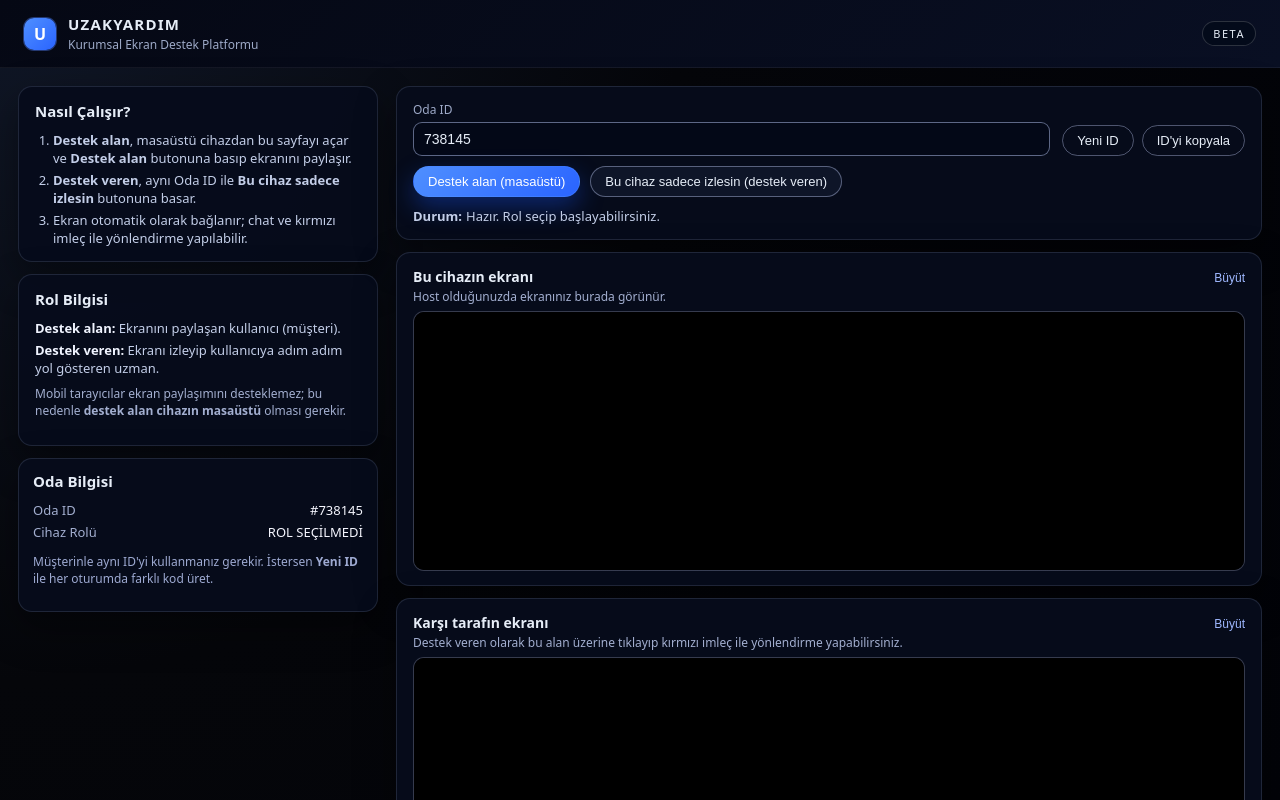
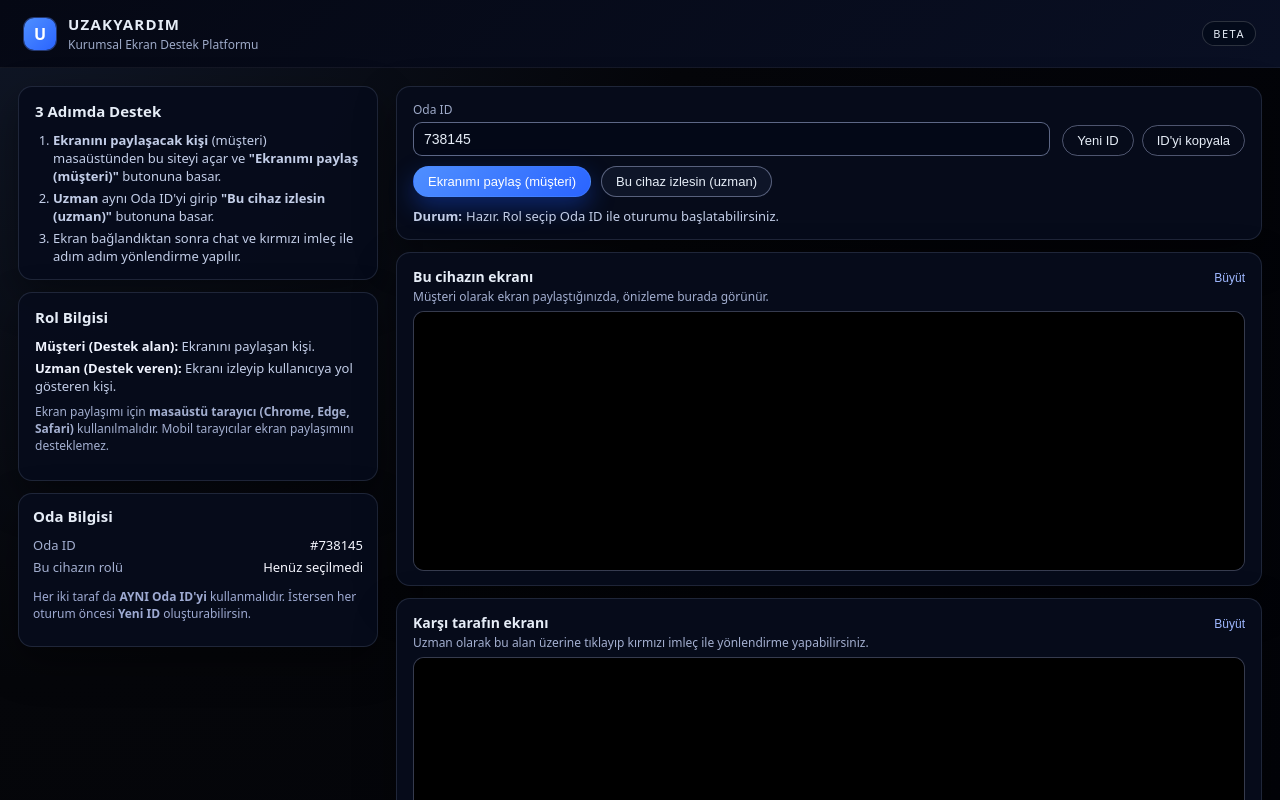
Before and after one commit to 2phasan/uzakyardim, a React (Vite) app in the folder client/: page / in a window 1280 px wide. Shown: the top 800 px of the page. Built offline with nearby package versions, Linux system fonts and the light colour scheme; no server answers.

Commit message:
Yeni arayüz ve kırmızı imleç iyileştirmeleri

```diff
--- a/client/src/RemoteHelp.tsx
+++ b/client/src/RemoteHelp.tsx
@@ -41,7 +41,7 @@ function RemoteHelp() {
   const [isHost, setIsHost] = useState<boolean | null>(null); // true = destek alan
   const [sharing, setSharing] = useState(false);
   const [status, setStatus] = useState<string>(
-    "Hazır. Rol seçip başlayabilirsiniz."
+    "Hazır. Rol seçip Oda ID ile oturumu başlatabilirsiniz."
   );
   const [error, setError] = useState<string | null>(null);
   const [localFull, setLocalFull] = useState(false);
@@ -153,7 +153,7 @@ function RemoteHelp() {
       setChatMessages((prev) => [...prev, message]);
     });
 
-    // Uzak imleç: socket'ten geldiğinde göster
+    // Uzak imleç: hem destek alan hem destek veren aynı noktayı görsün
     socket.on("remote-pointer", ({ x, y }: { x: number; y: number }) => {
       triggerPointer(x, y);
     });
@@ -271,7 +271,7 @@ function RemoteHelp() {
 
       setSharing(true);
       setStatus(
-        "Ekran paylaşımı başladı. Destek veren bağlantıyı bekleyebilirsiniz."
+        "Ekran paylaşımı başladı. Uzmanın (destek veren) bağlanmasını bekleyin."
       );
 
       const [videoTrack] = stream.getVideoTracks();
@@ -306,7 +306,7 @@ function RemoteHelp() {
     }
 
     setIsHost(false);
-    setStatus("Odaya katılmaya çalışılıyor… Bu cihaz: DESTEK VEREN");
+    setStatus("Odaya katılmaya çalışılıyor… Bu cihaz: DESTEK VEREN (uzman)");
 
     createPeerConnection();
 
@@ -373,19 +373,22 @@ function RemoteHelp() {
   };
 
   const handleRemoteScreenClick = (e: React.MouseEvent<HTMLDivElement>) => {
+    // Sadece DESTEK VEREN tıklayınca kırmızı imleç gönderebilsin
     if (!socketRef.current || !roomIdRef.current) return;
-    if (isHostRef.current) return; // sadece DESTEK VEREN tıklayabilir
+    if (isHostRef.current) return;
 
     const rect = e.currentTarget.getBoundingClientRect();
     const x = ((e.clientX - rect.left) / rect.width) * 100;
     const y = ((e.clientY - rect.top) / rect.height) * 100;
 
+    // Herkese bildir
     socketRef.current.emit("remote-pointer", {
       roomId: roomIdRef.current,
       x,
       y
     });
 
+    // Anında kendi ekranında da göster
     triggerPointer(x, y);
   };
 
@@ -403,22 +406,25 @@ function RemoteHelp() {
       </header>
 
       <main className="app-main">
+        {/* SOL: Açıklama alanı */}
         <section className="info-column">
           <div className="card">
-            <h2 className="card-title">Nasıl Çalışır?</h2>
+            <h2 className="card-title">3 Adımda Destek</h2>
             <ol className="steps">
               <li>
-                <strong>Destek alan</strong>, masaüstü cihazdan bu sayfayı açar
-                ve <strong>Destek alan</strong> butonuna basıp ekranını
-                paylaşır.
+                <strong>Ekranını paylaşacak kişi</strong> (müşteri) masaüstünden
+                bu siteyi açar ve{" "}
+                <strong>&quot;Ekranımı paylaş (müşteri)&quot;</strong>{" "}
+                butonuna basar.
               </li>
               <li>
-                <strong>Destek veren</strong>, aynı Oda ID ile{" "}
-                <strong>Bu cihaz sadece izlesin</strong> butonuna basar.
+                <strong>Uzman</strong> aynı Oda ID&apos;yi girip{" "}
+                <strong>&quot;Bu cihaz izlesin (uzman)&quot;</strong>{" "}
+                butonuna basar.
               </li>
               <li>
-                Ekran otomatik olarak bağlanır; chat ve kırmızı imleç ile
-                yönlendirme yapılabilir.
+                Ekran bağlandıktan sonra chat ve kırmızı imleç ile adım adım
+                yönlendirme yapılır.
               </li>
             </ol>
           </div>
@@ -426,16 +432,18 @@ function RemoteHelp() {
           <div className="card">
             <h2 className="card-title">Rol Bilgisi</h2>
             <p className="role-line">
-              <span className="role-label">Destek alan:</span> Ekranını paylaşan
-              kullanıcı (müşteri).
+              <span className="role-label">Müşteri (Destek alan):</span>{" "}
+              Ekranını paylaşan kişi.
             </p>
             <p className="role-line">
-              <span className="role-label">Destek veren:</span> Ekranı izleyip
-              kullanıcıya adım adım yol gösteren uzman.
+              <span className="role-label">Uzman (Destek veren):</span>{" "}
+              Ekranı izleyip kullanıcıya yol gösteren kişi.
             </p>
             <p className="role-note">
-              Mobil tarayıcılar ekran paylaşımını desteklemez; bu nedenle{" "}
-              <strong>destek alan cihazın masaüstü</strong> olması gerekir.
+              Ekran paylaşımı için{" "}
+              <strong>masaüstü tarayıcı (Chrome, Edge, Safari)</strong>{" "}
+              kullanılmalıdır. Mobil tarayıcılar ekran paylaşımını
+              desteklemez.
             </p>
           </div>
 
@@ -447,24 +455,27 @@ function RemoteHelp() {
                 <span className="room-meta-value">#{roomId}</span>
               </div>
               <div className="room-meta-item">
-                <span className="room-meta-label">Cihaz Rolü</span>
+                <span className="room-meta-label">Bu cihazın rolü</span>
                 <span className="room-meta-value">
                   {isHost === null
-                    ? "ROL SEÇİLMEDİ"
+                    ? "Henüz seçilmedi"
                     : isHost
-                    ? "Bu cihaz: DESTEK ALAN"
-                    : "Bu cihaz: DESTEK VEREN"}
+                    ? "Müşteri (ekran paylaşan)"
+                    : "Uzman (izleyen)"}
                 </span>
               </div>
             </div>
             <p className="room-tip">
-              Müşterinle aynı ID'yi kullanmanız gerekir. İstersen{" "}
-              <strong>Yeni ID</strong> ile her oturumda farklı kod üret.
+              Her iki taraf da{" "}
+              <strong>AYNI Oda ID&apos;yi</strong> kullanmalıdır. İstersen her
+              oturum öncesi <strong>Yeni ID</strong> oluşturabilirsin.
             </p>
           </div>
         </section>
 
+        {/* SAĞ: Kontroller + ekranlar + chat */}
         <section className="main-column">
+          {/* Oda & rol seçimi */}
           <div className="card">
             <div className="room-controls">
               <div className="room-id-group">
@@ -491,13 +502,13 @@ function RemoteHelp() {
                 onClick={startHost}
                 disabled={sharing || mobile}
               >
-                Destek alan (masaüstü)
+                Ekranımı paylaş (müşteri)
               </button>
               <button
                 className={`btn secondary ${isHost === false ? "active" : ""}`}
                 onClick={startViewer}
               >
-                Bu cihaz sadece izlesin (destek veren)
+                Bu cihaz izlesin (uzman)
               </button>
             </div>
 
@@ -513,19 +524,20 @@ function RemoteHelp() {
             )}
           </div>
 
+          {/* Bu cihazın ekranı */}
           <div className="card">
             <div className="screen-header">
               <div>
                 <h3>Bu cihazın ekranı</h3>
                 <p className="screen-sub">
-                  Host olduğunuzda ekranınız burada görünür.
+                  Müşteri olarak ekran paylaştığınızda, önizleme burada görünür.
                 </p>
               </div>
               <button
                 className="link-button"
                 onClick={() => setLocalFull((v) => !v)}
               >
-                {localFull ? "Normal" : "Büyüt"}
+                {localFull ? "Normal görünüm" : "Büyüt"}
               </button>
             </div>
             <div className={`screen-wrapper ${localFull ? "full" : ""}`}>
@@ -536,15 +548,26 @@ function RemoteHelp() {
                 muted
                 playsInline
               />
+              {/* İmleci hem burada hem remote ekranda gösterebiliriz */}
+              {remotePointer.visible && (
+                <div
+                  className="remote-pointer"
+                  style={{
+                    left: `${remotePointer.x}%`,
+                    top: `${remotePointer.y}%`
+                  }}
+                />
+              )}
             </div>
           </div>
 
+          {/* Karşı tarafın ekranı */}
           <div className="card">
             <div className="screen-header">
               <div>
                 <h3>Karşı tarafın ekranı</h3>
                 <p className="screen-sub">
-                  Destek veren olarak bu alan üzerine tıklayıp kırmızı imleç ile
+                  Uzman olarak bu alan üzerine tıklayıp kırmızı imleç ile
                   yönlendirme yapabilirsiniz.
                 </p>
               </div>
@@ -552,7 +575,7 @@ function RemoteHelp() {
                 className="link-button"
                 onClick={() => setRemoteFull((v) => !v)}
               >
-                {remoteFull ? "Normal" : "Büyüt"}
+                {remoteFull ? "Normal görünüm" : "Büyüt"}
               </button>
             </div>
             <div
@@ -578,6 +601,7 @@ function RemoteHelp() {
             </div>
           </div>
 
+          {/* Chat */}
           <div className="card chat-card">
             <h3>Canlı Chat</h3>
             <div className="chat-box">
@@ -629,7 +653,7 @@ function RemoteHelp() {
 
       <footer className="app-footer">
         <span>
-          © {new Date().getFullYear()} Uzakyardım. Sadece test ve demo
+          © {new Date().getFullYear()} Uzakyardım — Sadece test ve demo
           amaçlıdır.
         </span>
       </footer>
```
